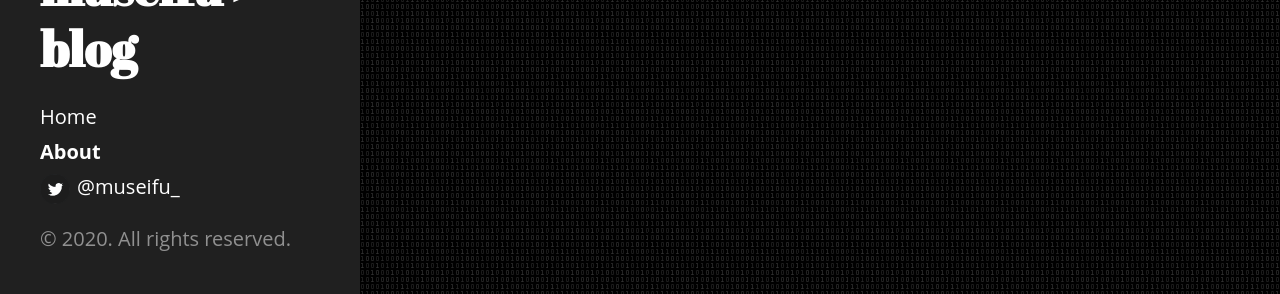
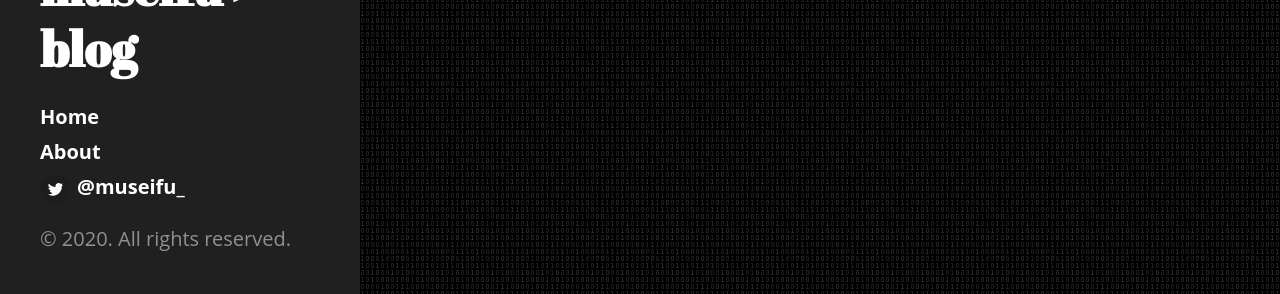
Before and after one commit to museifu666/museifu666.github.io, a Jekyll site: the page built from about.md, in a window 1280 px wide. Shown: the part 606-900 px from the top of the page. Built offline with Jekyll 4.4.1, drawn with Linux system fonts in a browser that asks for light colours.

Commit message:
Update hyde.css

```diff
--- a/public/css/hyde.css
+++ b/public/css/hyde.css
@@ -72,7 +72,8 @@ html {
 
 /* Sidebar links */
 .sidebar a {
-  color: #fff;
+  color: rgba(255,255,255,1);
+  font-weight: bold;
 }
 
 /* About section */
```
